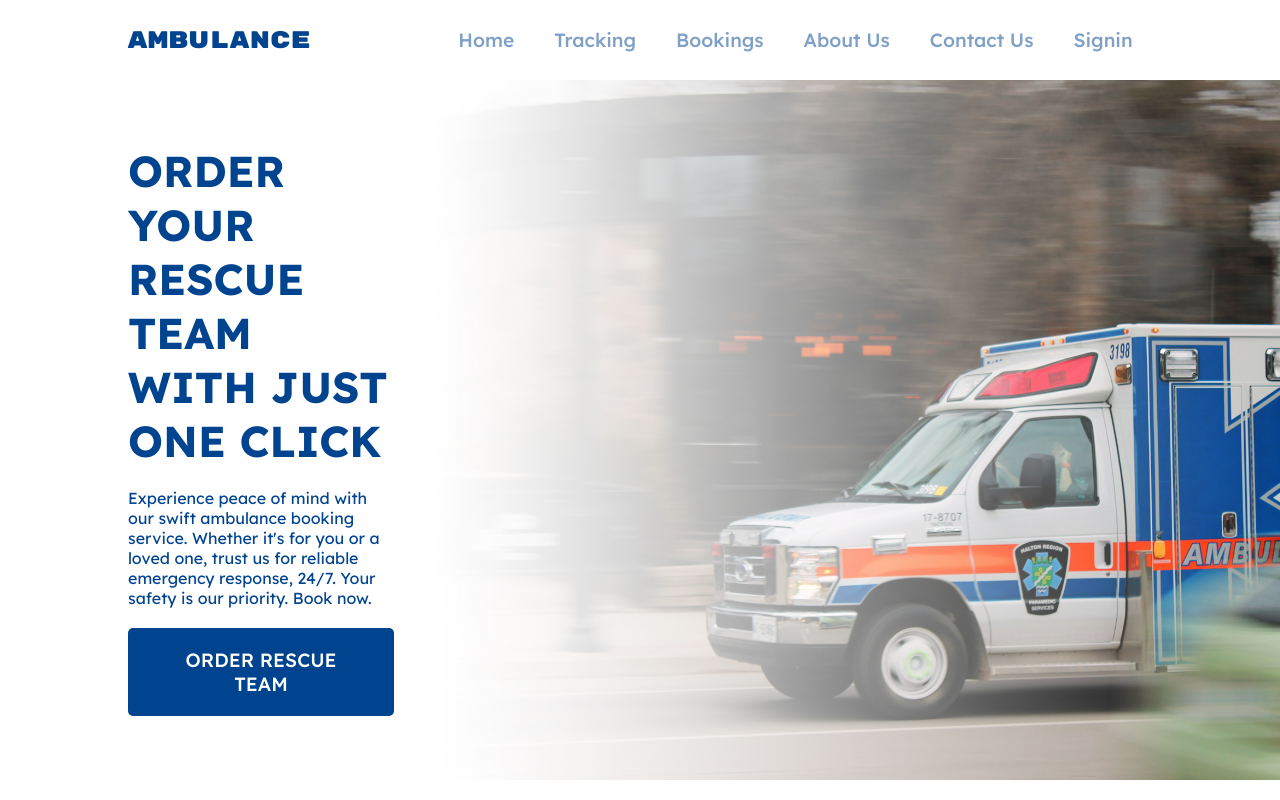
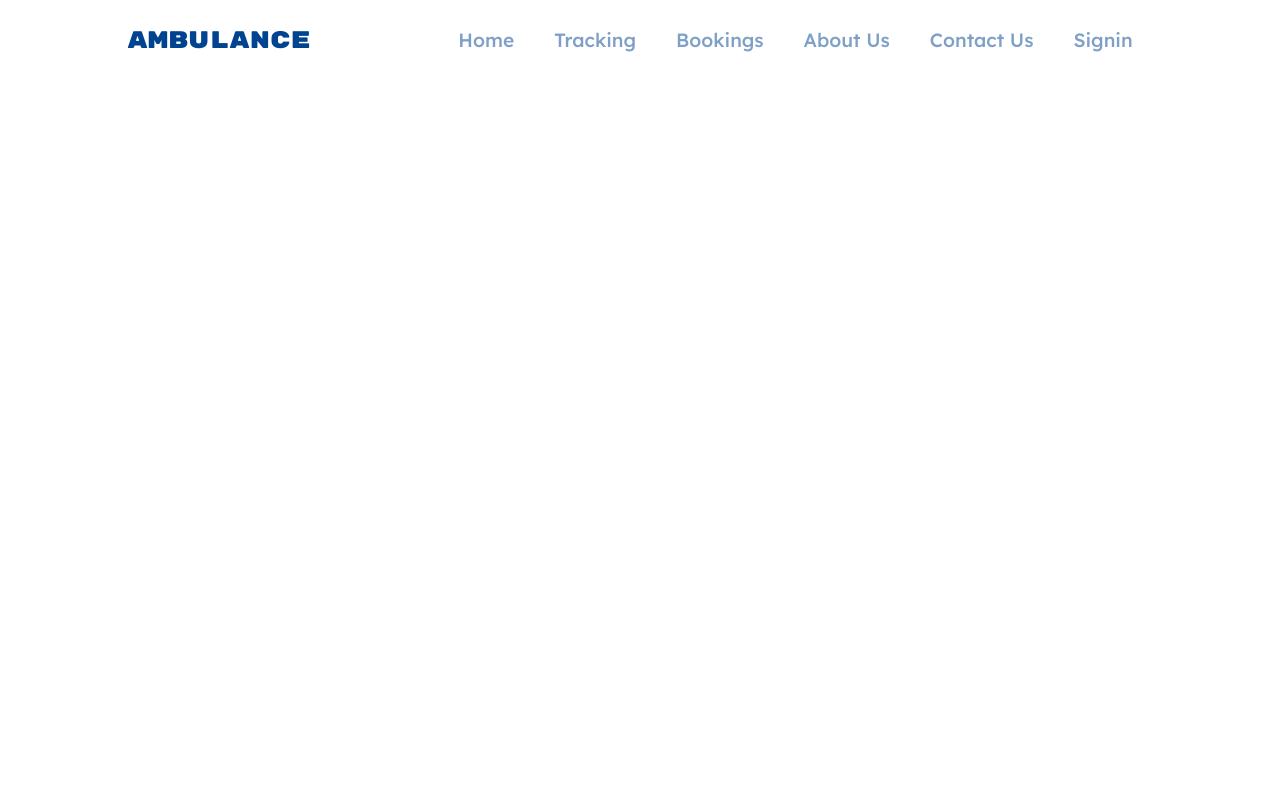
Before and after one commit to toshan292003/mini-project, a React (Create React App) app in the folder myapp/: page /about in a window 1280 px wide. Shown: the top 800 px of the page. Built offline with nearby package versions, Linux system fonts and the light colour scheme.

Commit message:
making of react router

```diff
--- a/myapp/package.json
+++ b/myapp/package.json
@@ -8,6 +8,7 @@
     "@testing-library/user-event": "^13.5.0",
     "react": "^18.2.0",
     "react-dom": "^18.2.0",
+    "react-router-dom": "^6.22.2",
     "react-scripts": "5.0.1",
     "web-vitals": "^2.1.4"
   },
--- a/myapp/src/App.js
+++ b/myapp/src/App.js
@@ -2,11 +2,19 @@ import logo from './logo.svg';
 import './App.css';
 import Navbar from './pages/navbar';
 import Home from './pages/home';
+import About from './pages/about';
+import {BrowserRouter , Routes , Route} from 'react-router-dom';
 function App() {
   return (
     <>
       <Navbar></Navbar>
-      <Home></Home>
+      <BrowserRouter>
+        <Routes>
+          <Route path = "/" element = {<Home/>}/>
+          <Route path = "/about" element = {<About/>}>
+          </Route>
+        </Routes>
+      </BrowserRouter>
     </>
   );
 }
--- /dev/null
+++ b/myapp/src/pages/about.jsx
@@ -0,0 +1,11 @@
+import React from "react";
+import "./about.css";
+import Button from "../Components/Button";
+
+export default function About () {
+    return (
+        <>
+
+        </>
+    )
+}
--- a/myapp/src/pages/home.jsx
+++ b/myapp/src/pages/home.jsx
@@ -13,7 +13,7 @@ export default function Home () {
                     <p>
                     Experience peace of mind with our swift ambulance booking service. Whether it's for you or a loved one, trust us for reliable emergency response, 24/7. Your safety is our priority. Book now.
                     </p>
-                    <Button title = "ORDER RESCUE TEAM"></Button>
+                    <Button title = "ORDER RESCUE TEAM" link="/"></Button>
                 </div>
                 <div className="home-hero-img">
                 </div>
@@ -55,7 +55,7 @@ export default function Home () {
                         <p>We are a couple of students from Sahyadri College of Engineering and Management, Mangaluru, currently in 5th Semister, 3rd year Engineering who are passionate in Building Websites.
                         We built this website solely to test our Frontend and Basic Backend development Skills.
                         We have used frameworks like React.Js, Styling Sheets like Tailwind for Frontend and Node.Js , Express.Js, MySQL for Backend.</p>
-                        <Button title = "ABOUT US" link = "#"></Button>
+                        <Button title = "ABOUT US" link = "/about"></Button>
                     </section>
                     <section>
                         <img src="https://img.freepik.com/free-vector/gradient-devops-illustration_23-2149373211.jpg?w=1380&t=st=1708356216~exp=1708356816~hmac=1ea948c204eec4e38695c4437d119021ad6897e2c6f42c1bdfc81dc7776e37d0" alt="" />
--- a/myapp/src/pages/navbar.css
+++ b/myapp/src/pages/navbar.css
@@ -24,19 +24,24 @@
     font-size: 1.2rem;
 }
 
+.navitems ul li{
+    position: relative;
+    bottom: 0px;
+    transition: all .5s ease;
+    opacity: 50%;
+}
+
 .navitems ul li a{
     color: rgb(0, 67, 143);
     text-decoration: none;
-    padding: 0px 20px;
-    opacity: 50%;
-    position: relative;
-    bottom: 0px;
-    transition: all .5s ease;
+    padding: 10px 20px;
 }
-.navitems ul li a:hover{
+.navitems ul li:hover{
     opacity: 100%;
     bottom: 10px;
 }
+
+
 
 .navitems span{
     font-size: 1.5rem;
--- a/myapp/src/pages/navbar.jsx
+++ b/myapp/src/pages/navbar.jsx
@@ -10,7 +10,7 @@ export default function Navbar(){
                 <div className="navitems">
                     <ul>
                         <li>
-                            <a href="">Home</a>
+                            <a href="/">Home</a>
                         </li>
                         <li>
                             <a href="">Tracking</a>
@@ -19,7 +19,7 @@ export default function Navbar(){
                             <a href="">Bookings</a>
                         </li>
                         <li>
-                            <a href="">About Us</a>
+                            <a href="/about">About Us</a>
                         </li>
                         <li>
                             <a href="">Contact Us</a>
```
Also changed, not shown: myapp/src/pages/about.css (added), 1 other file (tests, documents, lock files or other folders).
